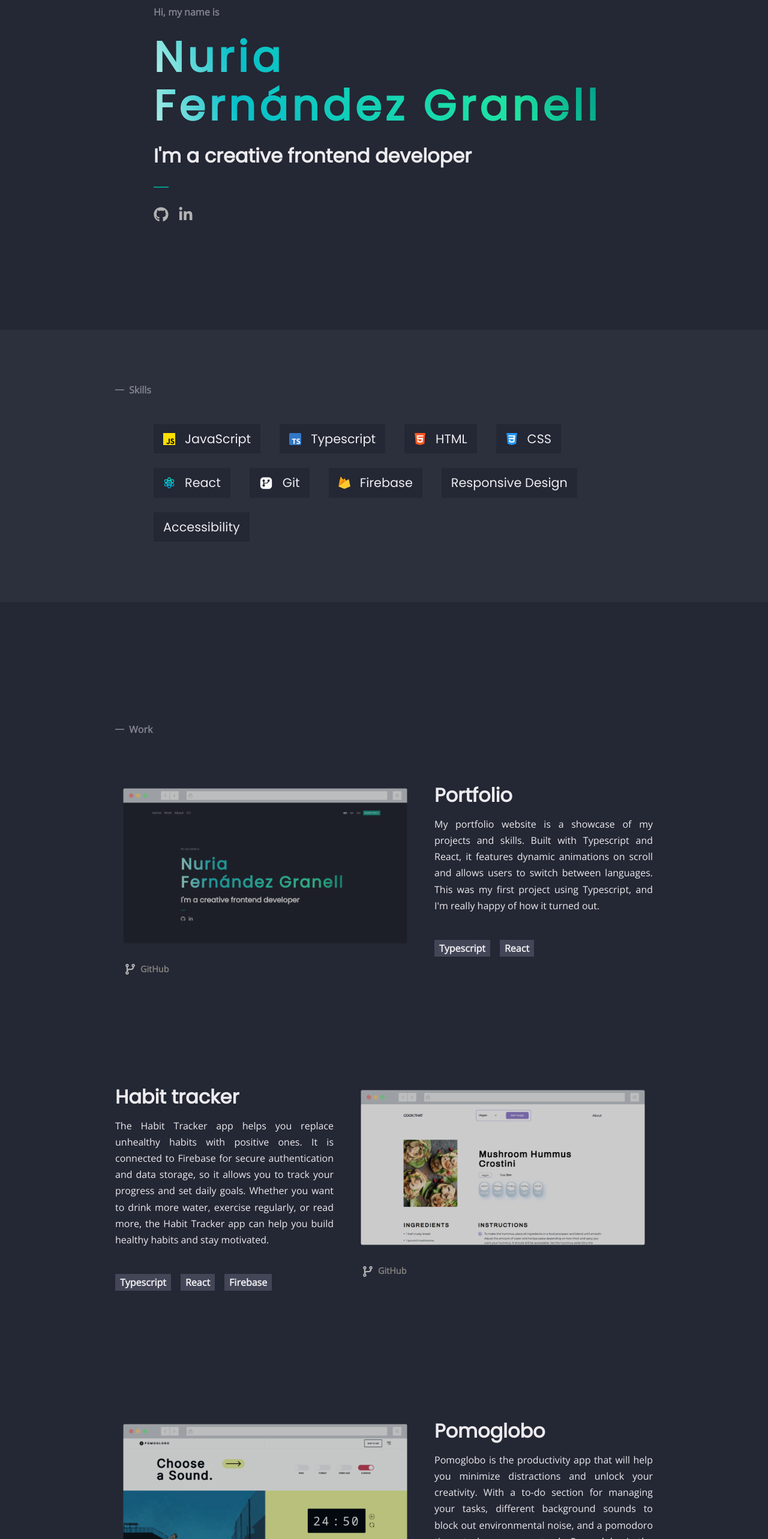
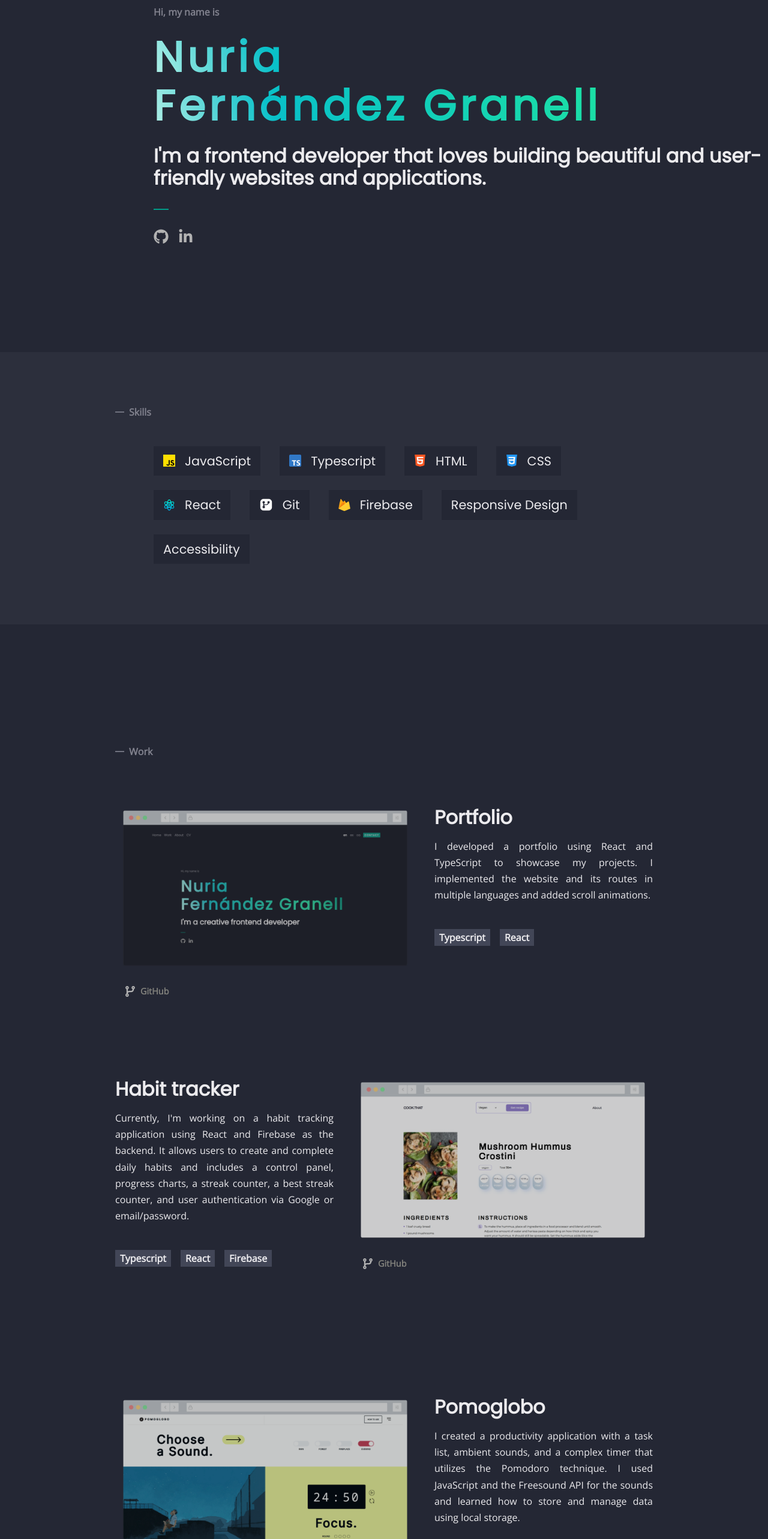
Before and after one commit to nutaptap/portfolio, a React (Vite) app: page /en in a window 1280 px wide. Shown: the part 234-2800 px from the top of the page at 60% size. Built offline with nearby package versions, Linux system fonts and the light colour scheme.

Commit message:
Improved the texts

```diff
--- a/src/components/Footer.tsx
+++ b/src/components/Footer.tsx
@@ -9,7 +9,7 @@ function Footer() {
         <a target="_blank" href="https://github.com/nutaptap">
           <img src={github}></img>
         </a>
-        <a target="_blank">
+        <a target="_blank" href="https://www.linkedin.com/in/nuriafg/">
           <img src={linkedin}></img>
         </a>
       </div>
--- a/src/languageData.ts
+++ b/src/languageData.ts
@@ -8,7 +8,7 @@ const languageData = {
         },
         intro: {
             greeting: 'Hi, my name is',
-            subtitle: "I'm a creative frontend developer",
+            subtitle: "I'm a frontend developer that loves building beautiful and user-friendly websites and applications.",
 
         },
         skills: {
@@ -24,34 +24,34 @@ const languageData = {
         },
         about: {
             title: 'About',
-            text1: "Hi there, I'm a self-taught frontend developer.",
-            text2: "I got interested in development because I’ve always been into building things and loved the idea of creating websites and applications.",
-            text3: "I'm proficient in HTML, CSS, JavaScript and Typescript, and enjoy working with frameworks like React.",
-            text4: "I'm passionate about creating apps that can improve people's lives and adding little details that make the experience more enjoyable for everyone.",
-            text5: "I'm always excited to learn new things and improve my skills. When I'm not coding, you can find me making illustrations or hanging out with my cat Eris."
+            text1: "Hey there, I'm Nuria, a frontend developer who's all about building cool stuff.",
+            text2: "I've always had a knack for creating things, and that's what drew me to the exciting world of websites and applications.",
+            text3: "HTML, CSS, and JavaScript? They're my go-to tools. I love using frameworks like React, and I'm currently diving into Typescript to level up my skills.",
+            text4: "My real passion lies in crafting apps that make people's lives better, adding those special touches that enhance the user experience ✨",
+            text5: "I'm constantly on the lookout for new things to learn and ways to grow. When I'm not coding, you'll find me sketching illustrations or chilling with my cat, Eris."
         },
         projectsTitle: 'Work',
             projects: [
                 {
                     title: 'Portfolio',
-                    text: "My portfolio website is a showcase of my projects and skills. Built with Typescript and React, it features dynamic animations on scroll and allows users to switch between languages. This was my first project using Typescript, and I'm really happy of how it turned out.",
+                    text: "I developed a portfolio using React and TypeScript to showcase my projects. I implemented the website and its routes in multiple languages and added scroll animations.",
                     image: "./portfolio.png",
                     tags: ["Typescript", "React"],
                     link: ""
                 },{
                     title: 'Habit tracker',
-                    text: "The Habit Tracker app helps you replace unhealthy habits with positive ones. It is connected to Firebase for secure authentication and data storage, so it allows you to track your progress and set daily goals. Whether you want to drink more water, exercise regularly, or read more, the Habit Tracker app can help you build healthy habits and stay motivated.",
+                    text: "Currently, I'm working on a habit tracking application using React and Firebase as the backend. It allows users to create and complete daily habits and includes a control panel, progress charts, a streak counter, a best streak counter, and user authentication via Google or email/password.",
                     image: "./cook-that.png",
                     tags: ["Typescript", "React", "Firebase"],
                     link: ""
                 },{
                     title: 'Pomoglobo',
-                    text: "Pomoglobo is the productivity app that will help you minimize distractions and unlock your creativity. With a to-do section for managing your tasks, different background sounds to block out environmental noise, and a pomodoro timer to keep you on track, Pomoglobo is the perfect productivity companion. Whether you're studying or working, pomoglobo can help you stay focused and achieve your goals.",
+                    text: "I created a productivity application with a task list, ambient sounds, and a complex timer that utilizes the Pomodoro technique. I used JavaScript and the Freesound API for the sounds and learned how to store and manage data using local storage.",
                     image: "./pomoglobo.png",
                     tags: ["Javascript", "Freesound API"],
                     link: "https://nutaptap.github.io/pomoglobo/"
                 },{
-                    title: 'Cook that!',
+                    title: 'Cook that',
                     text: "I developed a web application that suggests delicious recipes based on the user's dietary preferences. I used JavaScript and the Spoonacular API to retrieve highly-rated and quick-to-make recipes, select one of them randomly, and render it.",
                     image: "./cook-that.png",
                     tags: ["Javascript", "Spoonacular API"],
@@ -68,7 +68,7 @@ const languageData = {
         },
         intro: {
             greeting: 'Hola, soy',
-            subtitle: "Soy una desarrolladora frontend",
+            subtitle: "Soy una desarrolladora frontend a la que le encanta construir sitios web y aplicaciones bonitas y con una excelente experiencia de usuario.",
         },
         skills: {
             title: 'Habilidades',
@@ -83,35 +83,35 @@ const languageData = {
         },
         about: {
             title: 'Sobre mi',
-            text1: "Hola, soy una desarrolladora frontend autodidacta.",
-            text2: "Me interesé por el desarrollo porque siempre me ha gustado construir cosas y me atrajo la idea de crear sitios web y aplicaciones.",
-            text3: "Domino HTML, CSS, JavaScript y Typescript, y disfruto trabajando con frameworks como React.",
-            text4: "Me apasiona crear aplicaciones que puedan mejorar la vida de las personas y agregar pequeños detalles que hagan la experiencia más agradable para todos.",
-            text5: "Siempre estoy motivada para aprender cosas nuevas y mejorar mis habilidades. Cuando no estoy programando, me puedes encontrar haciendo ilustraciones o pasando tiempo con mi gata Eris."
+            text1: "Hola, soy Nuria, una desarrolladora frontend que está enfocada en construir cosas geniales.",
+            text2: "Siempre me ha encantado crear cosas, y eso fue lo que me imulsó a adentrarme en el mundo de la programación de webs y aplicaciones.",
+            text3: "¿HTML, CSS y JavaScript? Son mis herramientas principales. Me encanta utilizar frameworks como React, y actualmente estoy explorando TypeScript para mejorar mis habilidades.",
+            text4: "Mi verdadera pasión radica en diseñar aplicaciones que mejoren la vida de las personas, añadiendo esos pequeños detalles que mejoran la experiencia del usuario ✨",
+            text5: "Siempre estoy en busca de nuevas cosas para aprender y formas de crecer. Cuando no estoy programando, me encontrarás dibujando ilustraciones o relajándome con mi gata, Eris."
         },
         projectsTitle: 'Proyectos',
         projects: [
             {
                 title: 'Portfolio',
-                text: "My portfolio website is a showcase of my projects and skills. Built with Typescript and React, it features dynamic animations on scroll and allows users to switch between languages. This was my first project using Typescript, and I'm really happy of how it turned out.",
+                text: "Desarrollé un portafolio utilizando React y TypeScript para mostrar mis proyectos. Implementé la web y sus rutas en múltiples idiomas y añadí animaciones al hacer scroll.",
                 image: "./portfolio.png",
                 tags: ["Typescript", "React"],
                 link: ""
             },{
                 title: 'Habit tracker',
-                text: "The Habit Tracker app helps you replace unhealthy habits with positive ones. It is connected to Firebase for secure authentication and data storage, so it allows you to track your progress and set daily goals. Whether you want to drink more water, exercise regularly, or read more, the Habit Tracker app can help you build healthy habits and stay motivated.",
+                text: "Actualmente estoy trabajando en una aplicación de seguimiento de hábitos usando React y Firebase como backend. Permite crear y completar hábitos diarios, cuenta con un panel de control, gráficos de progreso, un contador de rachas y de mejor racha y autenticación de usuario vía google o email / password.",
                 image: "./cook-that.png",
                 tags: ["Typescript", "React", "Firebase"],
                 link: ""
             },{
                 title: 'Pomoglobo',
-                text: "Pomoglobo is the productivity app that will help you minimize distractions and unlock your creativity. With a to-do section for managing your tasks, different background sounds to block out environmental noise, and a pomodoro timer to keep you on track, Pomoglobo is the perfect productivity companion. Whether you're studying or working, pomoglobo can help you stay focused and achieve your goals.",
+                text: "Creé una aplicación de productividad con lista de tareas, sonidos ambientales y un temporizador complejo que utiliza la técnica pomodoro. Utilicé JavaScript y la API de Freesound para los sonidos y aprendí a almacenar y gestionar datos usando el almacenamiento local.",
                 image: "./pomoglobo.png",
                 tags: ["Javascript", "Freesound API"],
                 link: "https://nutaptap.github.io/pomoglobo/"
             },{
-                title: 'Cook that!',
-                text: "Need some inspiration in the kitchen? CookThat is here to help! This app suggests delicious recipes based on your preferences and filters out any dishes that will take too long to prepare. So whether you're short on time or just want a hassle-free meal, CookThat has you covered.",
+                title: 'Cook that',
+                text: "Desarrollé una aplicación web que sugiere recetas deliciosas basadas en las preferencias dietéticas del usuario. Utilicé JavaScript y la API Spoonacular para obtener recetas bien valoradas y rápidas de realizar, seleccionar una de ellas de manera aleatoria y renderizarla.",
                 image: "./cook-that.png",
                 tags: ["Javascript", "Spoonacular API"],
                 link: "https://nutaptap.github.io/cook-that/"
@@ -128,7 +128,7 @@ const languageData = {
         },
         intro: {
             greeting: 'Hola, em dic',
-            subtitle: "Soc una desenvolupadora frontend",
+            subtitle: "Sóc una desenvolupadora frontend a qui li encanta construir llocs web i aplicacions boniques amb una excel·lent experiència d'usuari.",
         },
         skills: {
             title: 'Habilitats',
@@ -143,35 +143,35 @@ const languageData = {
         },
         about: {
             title: 'Sobre mi',
-            text1: "Hola, sóc una desenvolupadora frontend autodidacta.",
+            text1: "Hola, sóc la Nuria, una desenvolupadora frontend que està enfocada a construir coses genials.",
             text2: "Em vaig interessar per la programació perquè sempre m'ha agradat construir coses i em va atraure la idea de crear llocs web i aplicacions.",
-            text3: "Domino HTML, CSS, JavaScript i Typescript, i gaudeixo treballant amb frameworks com React.",
-            text4: "M'apassiona crear aplicacions que puguin millorar la vida de les persones i afegir petits detalls que facin l'experiència més agradable per a tothom.",
-            text5: "Sempre estic motivada per aprendre coses noves i millorar les meves habilitats. Quan no estic programant, em pots trobar fent il·lustracions o passant temps amb la meva gata Eris."
+            text3: "HTML, CSS i JavaScript? Són les meves eines principals. M'encanta utilitzar frameworks com React, i actualment estic explorant TypeScript per millorar les meves habilitats.",
+            text4: "M'apassiona dissenyar aplicacions que milloren la vida de les persones, afegint aquests petits detalls que milloren l'experiència de l'usuari ✨",
+            text5: "Sempre estic buscant noves coses per aprendre i formes de créixer. Quan no estic programant, em trobaràs dibuixant il·lustracions o relaxant-me amb la meva gata, Eris."
         },
         projectsTitle: 'Projectes',
         projects: [
             {
                 title: 'Portfolio',
-                text: "My portfolio website is a showcase of my projects and skills. Built with Typescript and React, it features dynamic animations on scroll and allows users to switch between languages. This was my first project using Typescript, and I'm really happy of how it turned out.",
+                text: "Vaig desenvolupar un portafoli utilitzant React i TypeScript per mostrar els meus projectes. Vaig implementar la pàgina web i les seves rutes en diversos idiomes i vaig afegir animacions en fer scroll.",
                 image: "./portfolio.png",
                 tags: ["Typescript", "React"],
                 link: ""
             },{
                 title: 'Habit tracker',
-                text: "The Habit Tracker app helps you replace unhealthy habits with positive ones. It is connected to Firebase for secure authentication and data storage, so it allows you to track your progress and set daily goals. Whether you want to drink more water, exercise regularly, or read more, the Habit Tracker app can help you build healthy habits and stay motivated.",
+                text: "Actualment estic treballant en una aplicació de seguiment d'hàbits utilitzant React i Firebase com a backend. Permet crear i completar hàbits diaris, compta amb un tauler de control, gràfics de progrés, un comptador de ratxes i de millor ratxa, i autenticació d'usuari a través de Google o correu electrònic / contrasenya.",
                 image: "./cook-that.png",
                 tags: ["Typescript", "React", "Firebase"],
                 link: ""
             },{
                 title: 'Pomoglobo',
-                text: "Pomoglobo is the productivity app that will help you minimize distractions and unlock your creativity. With a to-do section for managing your tasks, different background sounds to block out environmental noise, and a pomodoro timer to keep you on track, Pomoglobo is the perfect productivity companion. Whether you're studying or working, pomoglobo can help you stay focused and achieve your goals.",
+                text: "He creat una aplicació de productivitat amb llista de tasques, sons ambientals i un temporitzador complex que utilitza la tècnica Pomodoro. He utilitzat JavaScript i l'API de Freesound per als sons, i he après a emmagatzemar i gestionar dades utilitzant l'emmagatzematge local.",
                 image: "./pomoglobo.png",
                 tags: ["Javascript", "Freesound API"],
                 link: "https://nutaptap.github.io/pomoglobo/"
             },{
-                title: 'Cook that!',
-                text: "I developed a web application that suggests delicious recipes based on the user's dietary preferences. I used JavaScript and the Spoonacular API to retrieve highly-rated and quick-to-make recipes, select one of them randomly, and render it.",
+                title: 'Cook that',
+                text: "He desenvolupat una aplicació web que suggereix receptes delicioses basades en les preferències dietètiques de l'usuari. He utilitzat JavaScript i l'API Spoonacular per obtenir receptes ben valorades i ràpides de realitzar, seleccionar-ne una de manera aleatòria i renderitzar-la.",
                 image: "./cook-that.png",
                 tags: ["Javascript", "Spoonacular API"],
                 link: "https://nutaptap.github.io/cook-that/"
```
